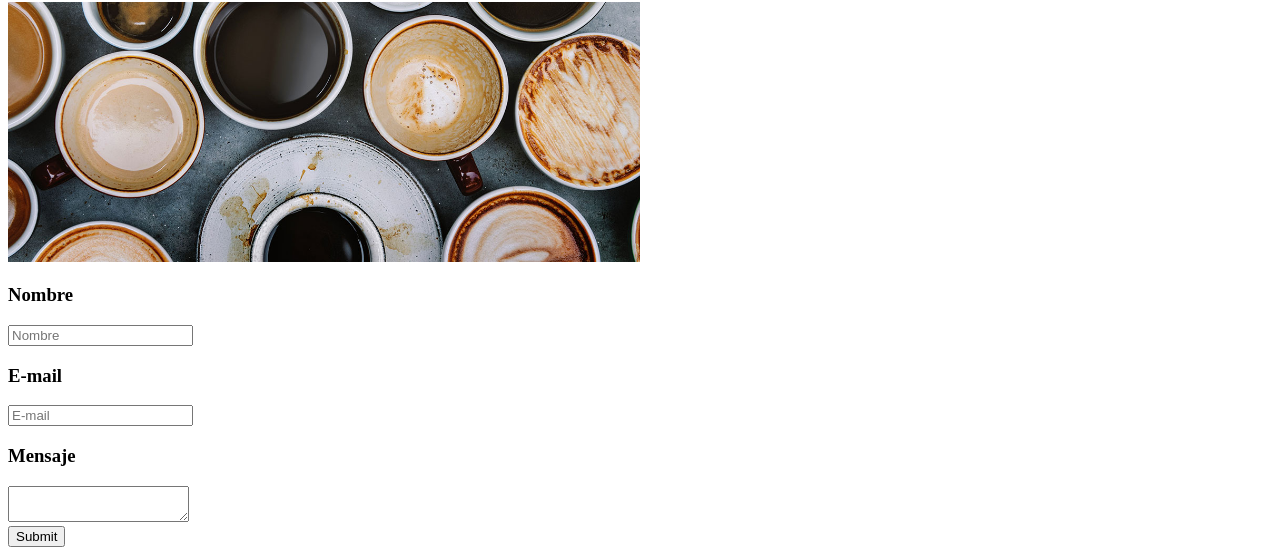
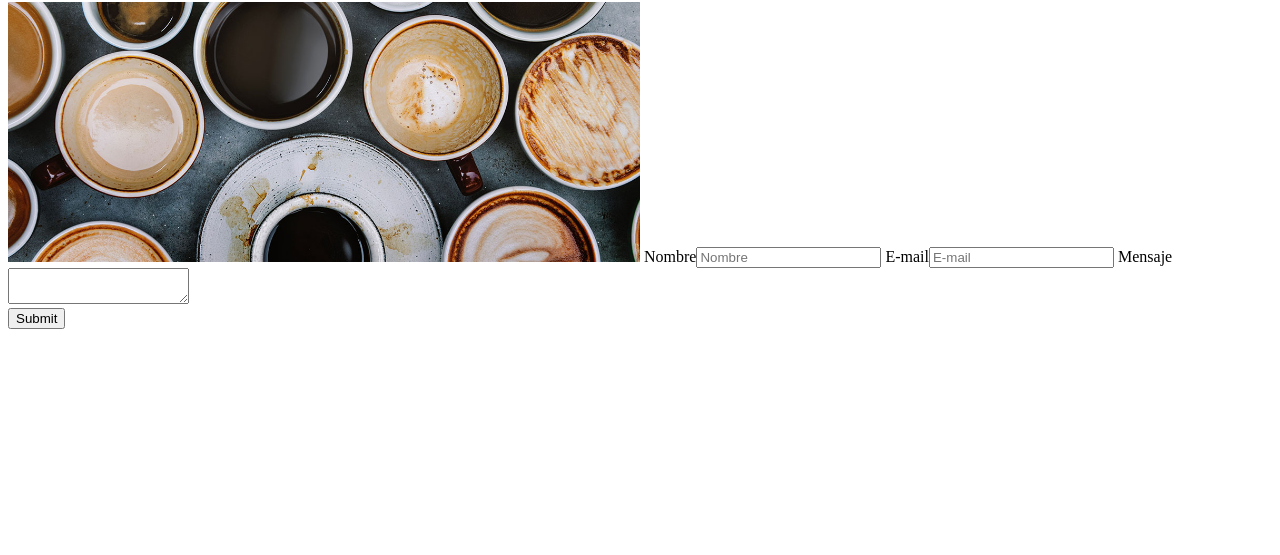
Before and after one commit to Pingoleta/html_examen, a plain HTML site: page Contacto.html in a window 1280 px wide. Shown: the part 712-1267 px from the top of the page. After the commit the page ends 1049 px from the top, so only its background shows below. Drawn offline with Linux system fonts and the light colour scheme.

Commit message:
Update Contacto.html

```diff
--- a/Contacto.html
+++ b/Contacto.html
@@ -27,10 +27,10 @@
     <h1 align="center">Contacto</h1>
     <a><img src="img/contacto.jpg" alt="banner de contacto" width="50%" height="40%"></a>
     <label for="Nombre"></label>
-    <h3>Nombre</h3><input type="text" placeholder="Nombre" minlength="3" maxlength="25">
+    <label>Nombre<input type="text" placeholder="Nombre" minlength="3" maxlength="25"></label>
     <label for="E-mail"></label>
-    <h3>E-mail</h3><input type="text" placeholder="E-mail" minlength="10" maxlength="50">
-    <h3>Mensaje</h3>
+    <label>E-mail<input type="text" placeholder="E-mail" minlength="10" maxlength="50"></label>
+    <label>Mensaje</label>
     <textarea maxlength="500"></textarea><br>
     <input type="submit">
 </form>
```
